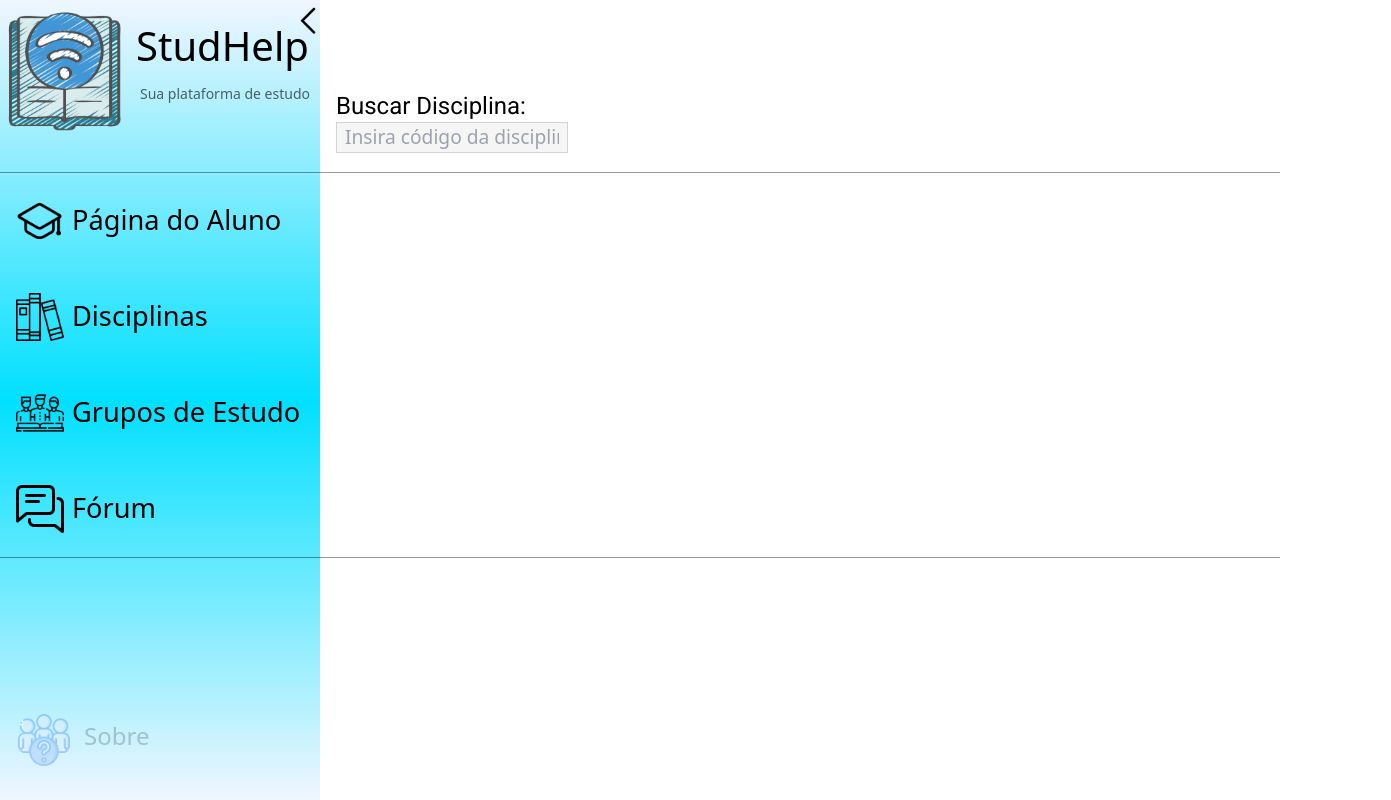
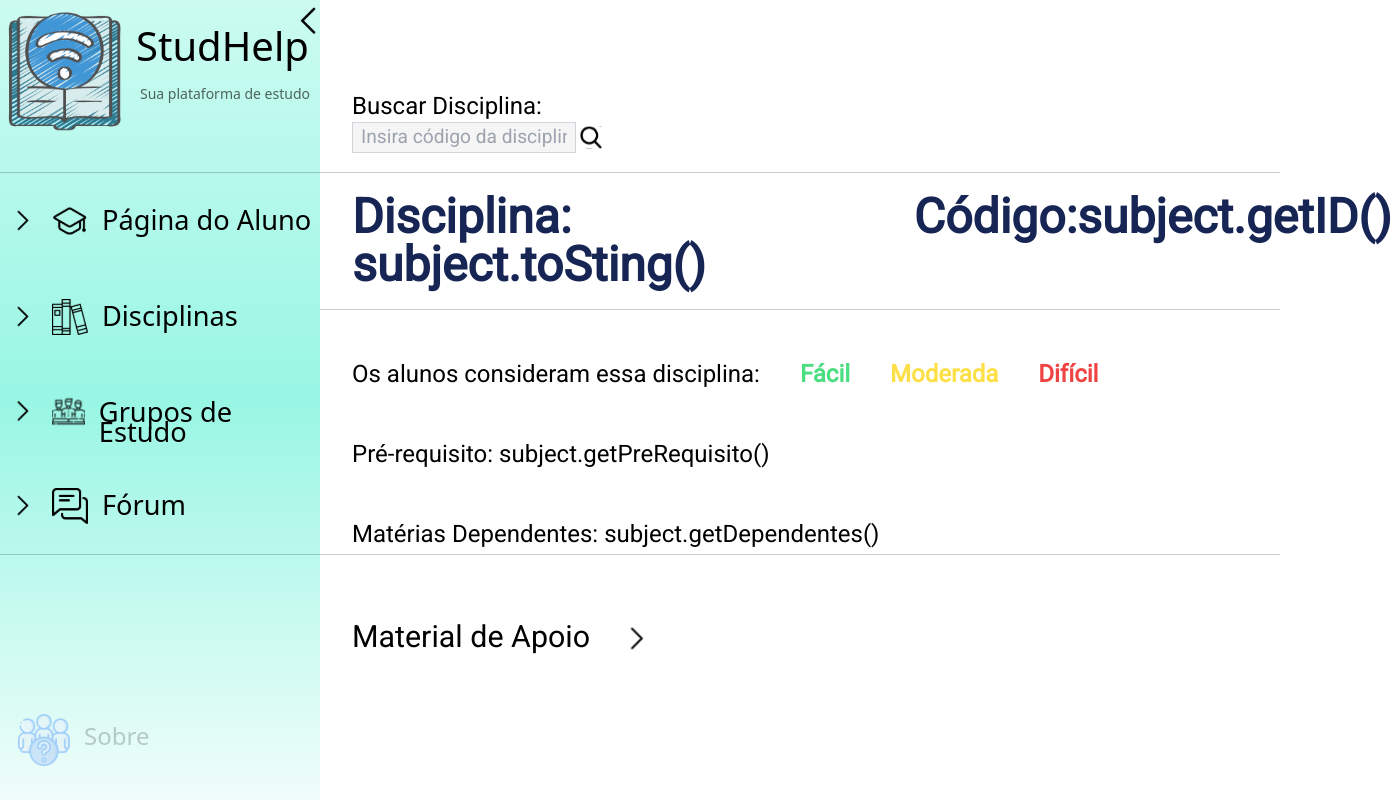
Before and after one commit to JVCA101/StudHelp, a React (Vite) app in the folder studHelp/: page /disciplinas in a window 1280 px wide. Shown: the whole page, 1391 px wide, since content can reach past the window. Built offline with nearby package versions, Linux system fonts and the light colour scheme.

Commit message:
Pagina Disciplinas Implementada

```diff
--- a/studHelp/src/components/BodyAlunoMaterias.tsx
+++ b/studHelp/src/components/BodyAlunoMaterias.tsx
@@ -1,4 +1,5 @@
 import React from 'react';
+
 
 function HeaderAluno(){
     return (
@@ -13,7 +14,7 @@ function HeaderAluno(){
                 <h1 className='px-8 py-2'>user.getSubject(0)</h1>
                 <h1 className='px-8 text-[1.1rem]'>user.getSubject(0).getId()</h1>
                 </div>
-                <div className='flex mt-7 w-fit  text-[1.2rem] text-blue-400 cursor-pointer gap-x-64'>
+                <div className='flex mt-7 w-fit  text-[1.2rem] text-blue-400 cursor-pointer gap-x-64 px-8'>
                     <h1 className=' hover:text-blue-900 gap-x-10'>
                         Consultar grade do curso
                     </h1>
--- /dev/null
+++ b/studHelp/src/components/DisciplesMaterials.tsx
@@ -0,0 +1,26 @@
+import React, { useState } from 'react'
+
+function DisciplesMaterials() {
+    const [listOpen, setListOpen] = useState(false);
+
+    const toggleList = () => {
+        setListOpen(!listOpen);
+    };
+
+    return (
+        <div className='mt-16 px-8'>
+            <div className='flex gap-x-8 hover:font-bold cursor-pointer' onClick={toggleList}>
+                <h1 className='text-[1.9rem] font-roboto'>
+                    Material de Apoio
+                </h1>
+                <img
+                    src="./src/assets/right-arrow-angle 2.svg"
+                    className={`scale-110 mt-1 font-bold fill-current duration-200 ${listOpen && "rotate-[90deg]"}`}
+                    onClick={toggleList}
+                />
+            </div>
+        </div>
+    );
+}
+
+export default DisciplesMaterials;
--- /dev/null
+++ b/studHelp/src/components/DisciplinesBody.tsx
@@ -0,0 +1,39 @@
+import React from 'react'
+
+
+
+function DisciplinesBody() {
+
+  return (
+    <div>
+        <div className='px-8 mt-10 font-roboto flex text-5xl gap-x-52'>
+            <h1 className='font-bold text-blue-950'>
+               Disciplina: subject.toSting()
+            </h1>
+            <h2 className='font-bold text-blue-950'>
+            Código:subject.getID()
+            </h2>
+        </div>
+        <div className="h-[1px] w-full bg-black opacity-20 mt-5"></div>
+        <div className='px-8 text-2xl mt-12 font-roboto'>
+
+          <div className='flex gap-x-10'>
+            <h1>
+              Os alunos consideram essa disciplina:
+            </h1>
+            <p className='text-green-400 font-bold'>Fácil</p>
+            <p className='text-yellow-300 font-bold'>Moderada</p>
+            <p className='text-red-500 font-bold'>Difícil</p>
+          </div>
+          <h2 className='py-12'>
+            Pré-requisito: subject.getPreRequisito()
+          </h2>
+          <h3>
+            Matérias Dependentes: subject.getDependentes()
+          </h3>
+        </div>
+    </div>
+  )
+}
+
+export default DisciplinesBody
--- a/studHelp/src/components/Header.tsx
+++ /dev/null
@@ -1,10 +0,0 @@
-//import React from "react";
-
-type HeaderProps = {
-  texto: string;
-  teste: boolean;
-};
-
-export const Header = ({ texto }: HeaderProps) => {
-  return <button>{texto}</button>;
-};
--- a/studHelp/src/components/HeaderAluno.tsx
+++ b/studHelp/src/components/HeaderAluno.tsx
@@ -3,7 +3,7 @@ import React from "react";
 
 function HeaderAluno(){
   return (
-    <div className={`px-8 text-[2.5rem] font-roboto left-1/4 mt-[7rem] py-1 flex gap-x-28 "}`}>
+    <div className={`px-8 text-[2.5rem]  font-semibold font-roboto left-1/4 mt-[7rem] py-1 flex gap-x-28 text-blue-950 "}`}>
       <h1 className="">Aluno: Gabriel Oliveira Quaresma</h1>
       <h1 className="">Curso: Ciências da Computação</h1>
     </div>
--- a/studHelp/src/components/SearchDisciplinesHeader.tsx
+++ b/studHelp/src/components/SearchDisciplinesHeader.tsx
@@ -2,14 +2,15 @@ import React from 'react'
 
 function SearchDisciplinesHeader() {
   return (
-    <div className='mt-[90px] px-4'>
+    <div className='mt-[90px] px-8 font-roboto'>
       <div>
         <h1 className='text-2xl font-roboto  '>
           Buscar Disciplina:
         </h1>
       </div>
-      <div>
-        <input type="text" placeholder='Insira código da disciplina:' className='text-[1.2rem] border px-2 bg-neutral-100 border-gray-300 block w-[25%]' />
+      <div className='flex gap-x-1'>
+        <input type="text" placeholder='Insira código da disciplina' className='text-[1.2rem] border px-2 bg-neutral-100 border-gray-300 block w-[25%]' />
+        <img src={`./src/assets/search 1.svg`}  />
       </div>
     </div>
   )
--- a/studHelp/src/components/SideBar.tsx
+++ b/studHelp/src/components/SideBar.tsx
@@ -49,7 +49,7 @@ function SideBar() {
             <div
                 className={`${
                     open ? "w-1/2 md:w-[40%] min-[1200px]:w-[25%]" : "w-[96px]"
-                } duration-1000 h-screen bg-gradient-to-b from-blue-50 via-mid-bar to-blue-50 relative`}
+                } duration-1000 h-screen bg-gradient-to-b from-teal-100 via-teal-200 to-teal-50 relative`}
             >
                 <img
                     src="./src/assets/right-arrow-angle 2.svg"
@@ -76,21 +76,22 @@ function SideBar() {
                     </h1>
                 </div>
                 <div
-                    className={`w-screen h-[1px] mt-7 bg-black opacity-40 ${!open && "mt-4"} `}
+                    className={`w-screen h-[1px] mt-7 bg-black opacity-20 ${!open && "mt-4"} `}
                 ></div>
                 <ul className="">
                     {Menus.map((menu, index) => (
                         <li
                             key={index}
-                            className={`text-sm flex items-co cursor-pointer p-2 hover:bg-purple-50 `}
+                            className={`text-sm flex cursor-pointer p-2 hover:bg-purple-50 `}
                             onClick={() => {handleClick(menu.href)
                                             setPageTitle(menu.href);}
                                           }
                         >
+                            <img src="./src/assets/right-arrow-angle 2.svg" className={` duration-1000 ${!open && "hidden"}`} />
                             <img
-                                className={`w-16 px-2  py-4 duration-1000  ${
+                                className={`w-16 scale-75 px-2  py-4 duration-1000  ${
                                     open && "rotate-[360deg]"
-                                } ${!open && "scale-[0.80]"}`}
+                                } ${!open && "scale-[1.0]"}`}
                                 src={`./src/assets/${menu.src}.svg`}
                             />
 
@@ -104,7 +105,7 @@ function SideBar() {
                         </li>
                     ))}
                 </ul>
-                <div className="h-[1px] w-screen bg-black opacity-40"></div>
+                <div className="h-[1px] w-screen bg-black opacity-20"></div>
                 <div className="flex absolute p-10 gap-x-2 bottom-0 px-6 cursor-pointer opacity-50 hover:opacity-100">
                     <img
                         src="./src/assets/about 1.svg"
--- a/studHelp/src/pages/DisciplinesPage.tsx
+++ b/studHelp/src/pages/DisciplinesPage.tsx
@@ -1,6 +1,8 @@
 import React from 'react'
 import SideBar from '../components/SideBar'
 import SearchDisciplinesHeader from '../components/SearchDisciplinesHeader'
+import DisciplinesBody from '../components/DisciplinesBody'
+import DisciplesMaterials from '../components/DisciplesMaterials'
 
 function DisciplinesPage() {
   return(
@@ -10,6 +12,9 @@ function DisciplinesPage() {
                 </div>
                 <div className = {`w-[50%] left-[50%] md:left-[40%] md:w-[60%] min-[1200px]:left-[25%] absolute min-[1200px]:w-[75%]`}>
                 <SearchDisciplinesHeader />
+                <div className='mt-4'><DisciplinesBody />
+                <DisciplesMaterials />
+                </div>
               </div>
         </div>
 
```
Also changed, not shown: studHelp/src/assets/search 1.svg (added).
